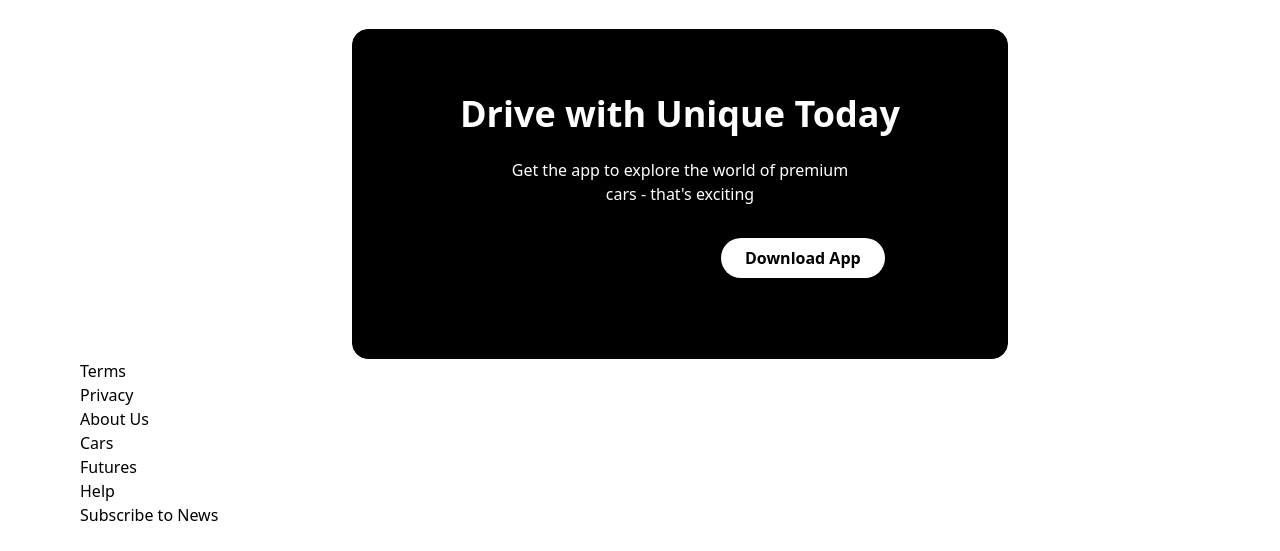
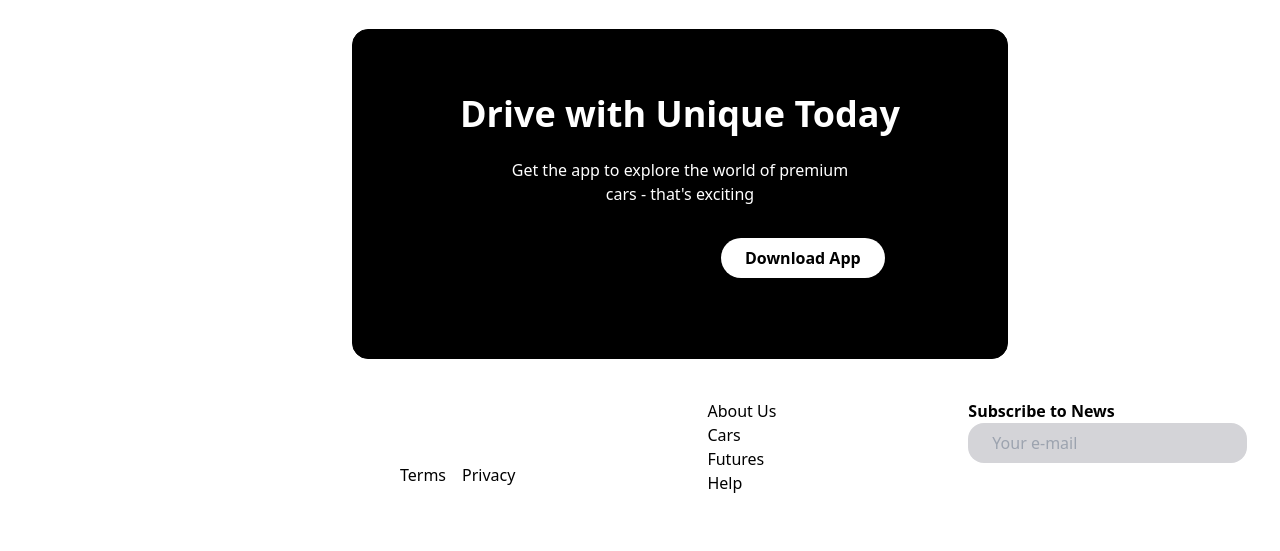
Before and after one commit to ijenny77/RideWave, a website: page index.html in a window 1280 px wide. Shown: the part 2149-2700 px from the top of the page. Drawn offline with Linux system fonts and the light colour scheme.

Commit message:
Almost completoing the design

```diff
--- a/index.html
+++ b/index.html
@@ -95,8 +95,8 @@
         <p class="text-center">Get the app to explore the world of premium <br> cars - that's exciting</p>
         <p class="ml-[23rem] bg-white rounded-full text-black w-fit px-6 py-2 font-bold mt-8 mb-4">Download App</p>
     </div>
-    <div>
-        <div>
+    <div class="flex gap-48 ml-80 my-10">
+        <div class="flex gap-4 mt-16">
             <p>Terms</p>
             <p>Privacy</p>
         </div>
@@ -107,8 +107,8 @@
             <p>Help</p>
         </div>
         <div>
-            <p>Subscribe to News</p>
-            <input type="email">
+            <p class="font-bold ">Subscribe to News</p>
+            <input type="email" class="bg-zinc-300 text-zinc-400 py-2 px-6 rounded-2xl" placeholder="Your e-mail">
         </div>
     </div>
 </body>
```
Also changed, not shown: output.css.
